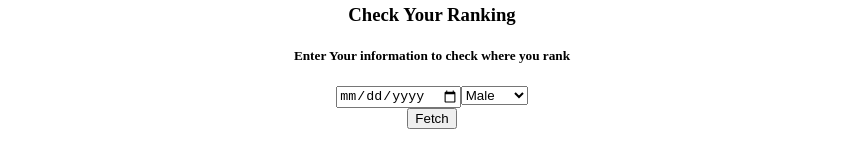
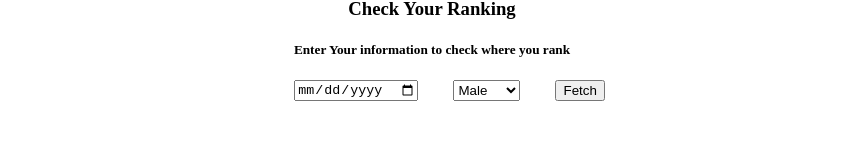
Before and after one commit to tsoyviktor/react_population, a React (Create React App) app: page / in a window 1280 px wide. Shown: the part 371-538 px from the top of the page, without its empty margins (208-1071 px from the left). Built offline with nearby package versions, Linux system fonts and the light colour scheme; no server answers; what react-router-redux would draw is missing.

Commit message:
Skeleton Layout is ready

```diff
--- a/src/components/App.css
+++ b/src/components/App.css
@@ -22,3 +22,10 @@
 .hidden {
   display: none;
 }
+
+.list {
+  padding: 20px;
+  margin-bottom: 20px;
+  margin-top: 20px;
+  width: 100%;
+}
--- a/src/components/CountriesList.css
+++ b/src/components/CountriesList.css
@@ -1,7 +1,3 @@
-.CountriesList {
-    margin-bottom: 25px;
-}
-
 .CountriesList__list {
     border: 1px solid black;
     padding: 10px;
--- a/src/components/CountriesList.js
+++ b/src/components/CountriesList.js
@@ -53,7 +53,7 @@ export default class CountriesList extends Component {
   getCountryTiles() {
     if (this.hasInfo()) {
       return (
-        <div style={{maxHeight: '400px', overflowY: 'scroll'}} className="CountriesList__list">
+        <div style={{maxHeight: '400px', overflowY: 'scroll'}} className="CountriesList__list list">
           {this.props.countries.map((country) => {
             return (
               <CountryCard key={country}
--- /dev/null
+++ b/src/components/Ranking.css
@@ -0,0 +1,11 @@
+.Ranking .controls {
+    justify-content: center;
+}
+
+.Ranking .info {
+    border: 2px solid darkgray;
+}
+
+.controls > * {
+    margin-left: 35px;
+}
--- a/src/components/Ranking.js
+++ b/src/components/Ranking.js
@@ -1,6 +1,7 @@
 import React, {Component} from 'react';
 import PropTypes from 'prop-types';
-import {isEmpty} from 'lodash';
+import ReactDOM from 'react-dom'
+import './Ranking.css';
 
 export default class Ranking extends Component {
 
@@ -38,6 +39,17 @@ export default class Ranking extends Component {
     this.props.fetchRanking(date.value, sex.value);
   }
 
+  scrollToInfo = () => {
+    const node = ReactDOM.findDOMNode(this.info);
+    if (node) {
+      node.scrollIntoView({behavior: 'smooth'});
+    }
+  };
+
+  componentDidUpdate() {
+    this.scrollToInfo();
+  }
+
   clear() {
     this.props.clear();
   }
@@ -47,16 +59,16 @@ export default class Ranking extends Component {
       return '';
     }
     return (
-      <div className="row">
-        <p className="row">
+      <div className="row info" ref={(info) => this.info = info}>
+        <div>
           <p>DOB: {this.props.ranking.dob}</p>
           <p>Your Rank in the world</p>
-        </p>
+        </div>
 
-        <p className="row">
+        <div>
           <p>Gender: {this.props.ranking.sex}</p>
           <p>You are ranked: {this.props.ranking.rank}</p>
-        </p>
+        </div>
       </div>
     );
   }
@@ -70,26 +82,27 @@ export default class Ranking extends Component {
     );
   }
 
-  render () {
+  render() {
     return (
-      <div>
+      <div className="Ranking">
         <h3> Check Your Ranking</h3>
         <h5> Enter Your information to check where you rank</h5>
         <div>
+          <div className="controls row">
+            <input type="date" ref={(input) => this.inputs.date = input} placeholder="Date of Birth"/>
 
-          <input type="date" ref={(input) => this.inputs.date = input } placeholder="Date of Birth"/>
-
-          <select ref={(select) => this.inputs.sex = select }>
+            <select ref={(select) => this.inputs.sex = select}>
               <option value="male">Male</option>
               <option value="female">Female</option>
             </select>
             {this.getActionButton()}
+          </div>
+          <div className="list">
             {this.getRanking()}
-
             <p style={{color: 'red', fontSize: '.7em'}}>
               {this.props.ranking.error}
             </p>
-
+          </div>
         </div>
       </div>
     );
```
Lines whose indentation alone changed are shown as unchanged.
